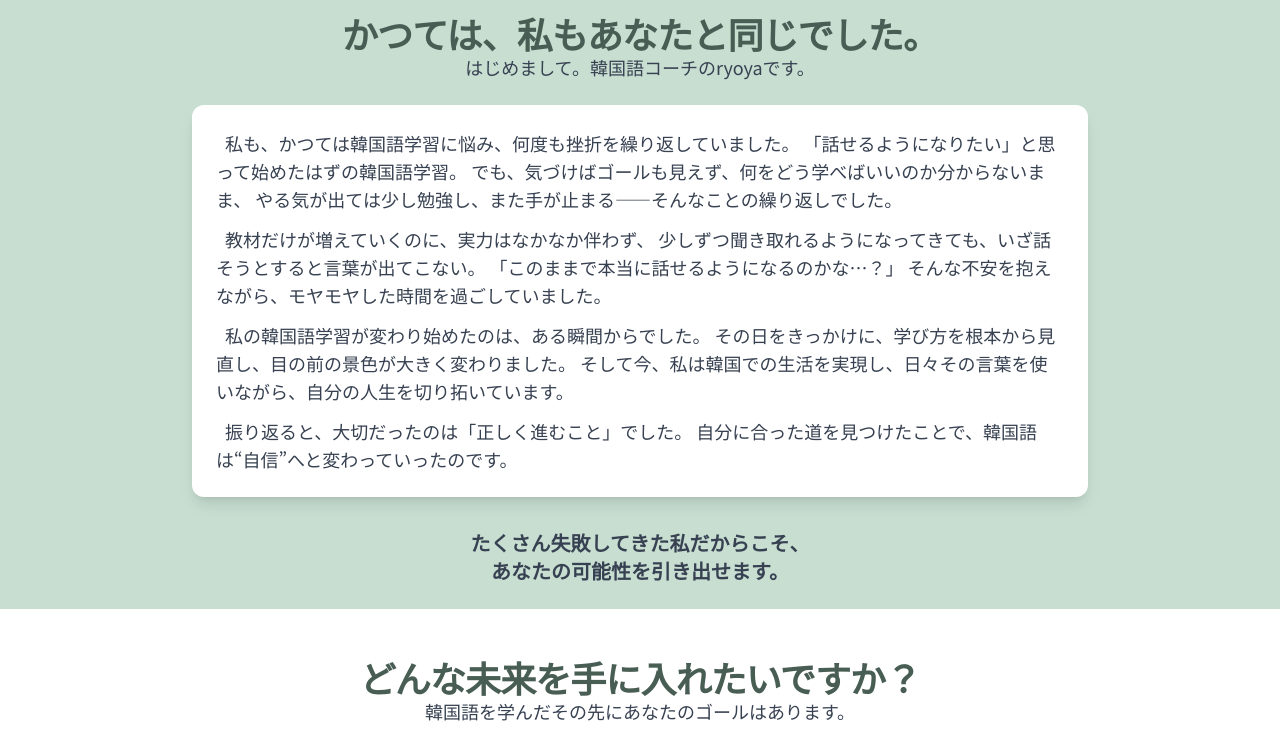
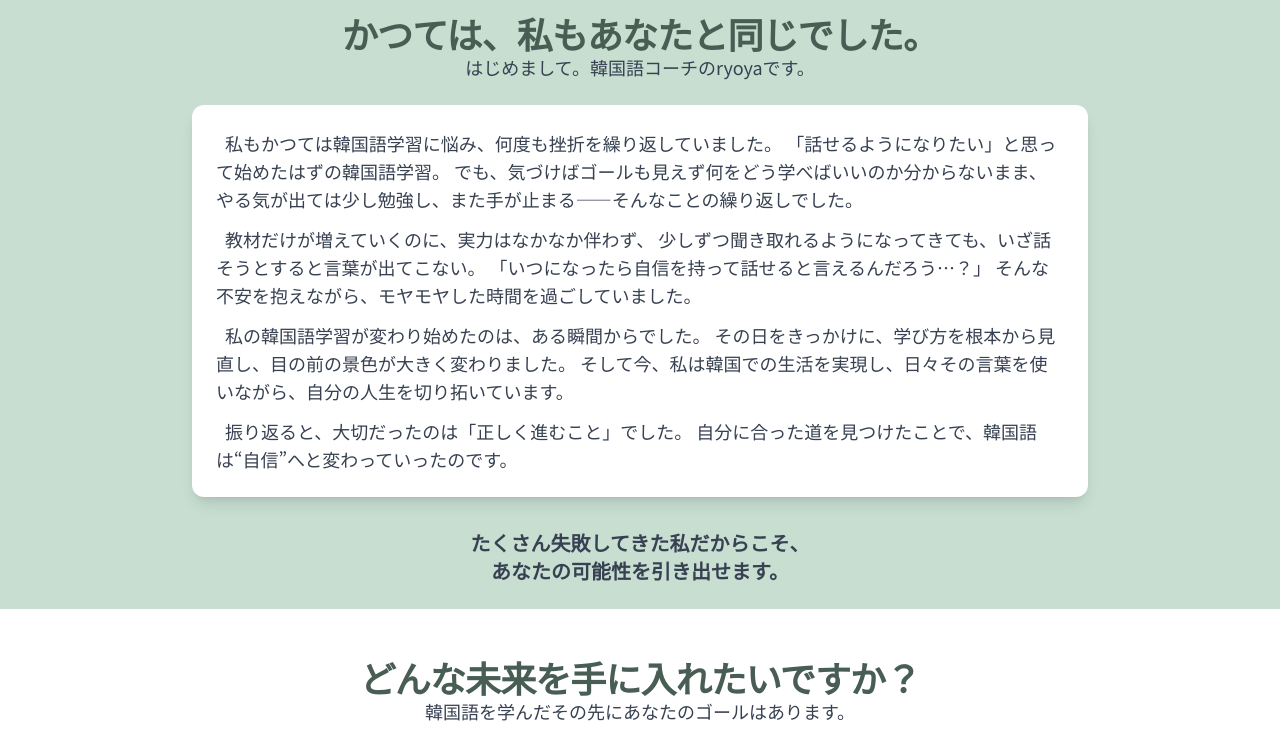
Before and after one commit to ryoya-korea/ryoyacoaching, a plain HTML site: page index.html in a window 1280 px wide. Shown: the part 1440-2186 px from the top of the page. Drawn offline with nearby package versions, Linux system fonts and the light colour scheme.

Commit message:
改行補正、文章修正

```diff
--- a/index.html
+++ b/index.html
@@ -134,15 +134,15 @@
                 </p>
                 <div class="bg-white p-6 rounded-xl shadow-lg text-left text-gray-700 text-base sm:text-lg story-content">
                     <p class="mb-3">
-                        私も、かつては韓国語学習に悩み、何度も挫折を繰り返していました。
+                        私もかつては韓国語学習に悩み、何度も挫折を繰り返していました。
                         「話せるようになりたい」と思って始めたはずの韓国語学習。
-                        でも、気づけばゴールも見えず、何をどう学べばいいのか分からないまま、
+                        でも、気づけばゴールも見えず何をどう学べばいいのか分からないまま、
                         やる気が出ては少し勉強し、また手が止まる——そんなことの繰り返しでした。
                     </p>
                     <p class="mb-3">
                         教材だけが増えていくのに、実力はなかなか伴わず、
                         少しずつ聞き取れるようになってきても、いざ話そうとすると言葉が出てこない。
-                        「このままで本当に話せるようになるのかな…？」
+                        「いつになったら自信を持って話せると言えるんだろう…？」
                         そんな不安を抱えながら、モヤモヤした時間を過ごしていました。
                     </p>
                     <p class="mb-3">
@@ -213,7 +213,7 @@
                     <div class="bg-white p-5 rounded-xl shadow-md why-choose-card">
                         <div class="text-sage-500 text-3xl sm:text-4xl mb-3 text-center">🚀</div>
                         <p class="font-semibold text-base sm:text-lg md:text-xl mb-1 text-center">韓国語のその先へ</p>
-                        <p class="text-base sm:text-lg">韓国語はあくまでも夢や未来を広げるための手段です。<br>大切なのはそれを活かしたあなたの未来です。</p>
+                        <p class="text-base sm:text-lg">韓国語はあくまでも夢や未来を広げるための手段です。大切なのはそれを活かしたあなたの未来です。</p>
                     </div>
                 </div>
             </div>
```
